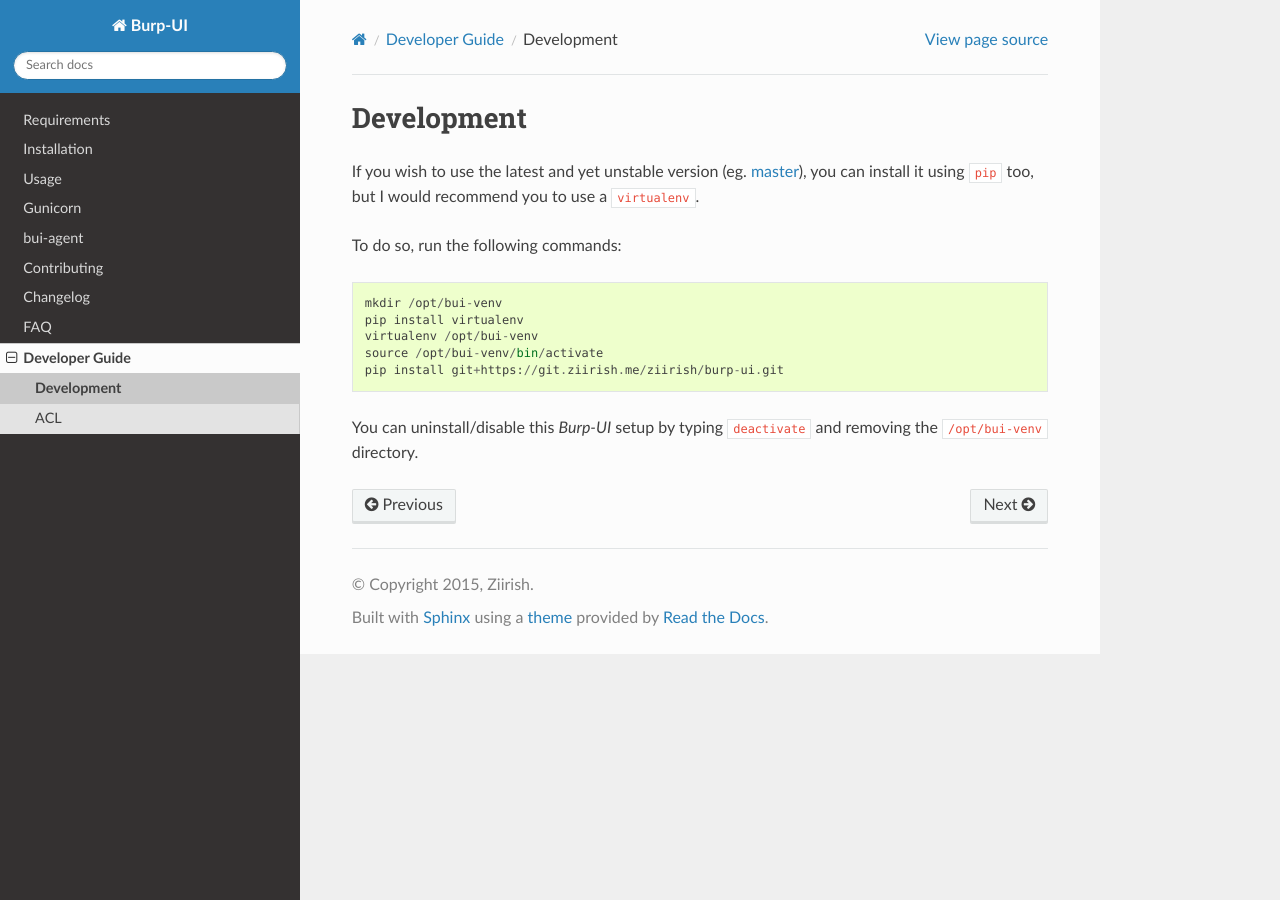
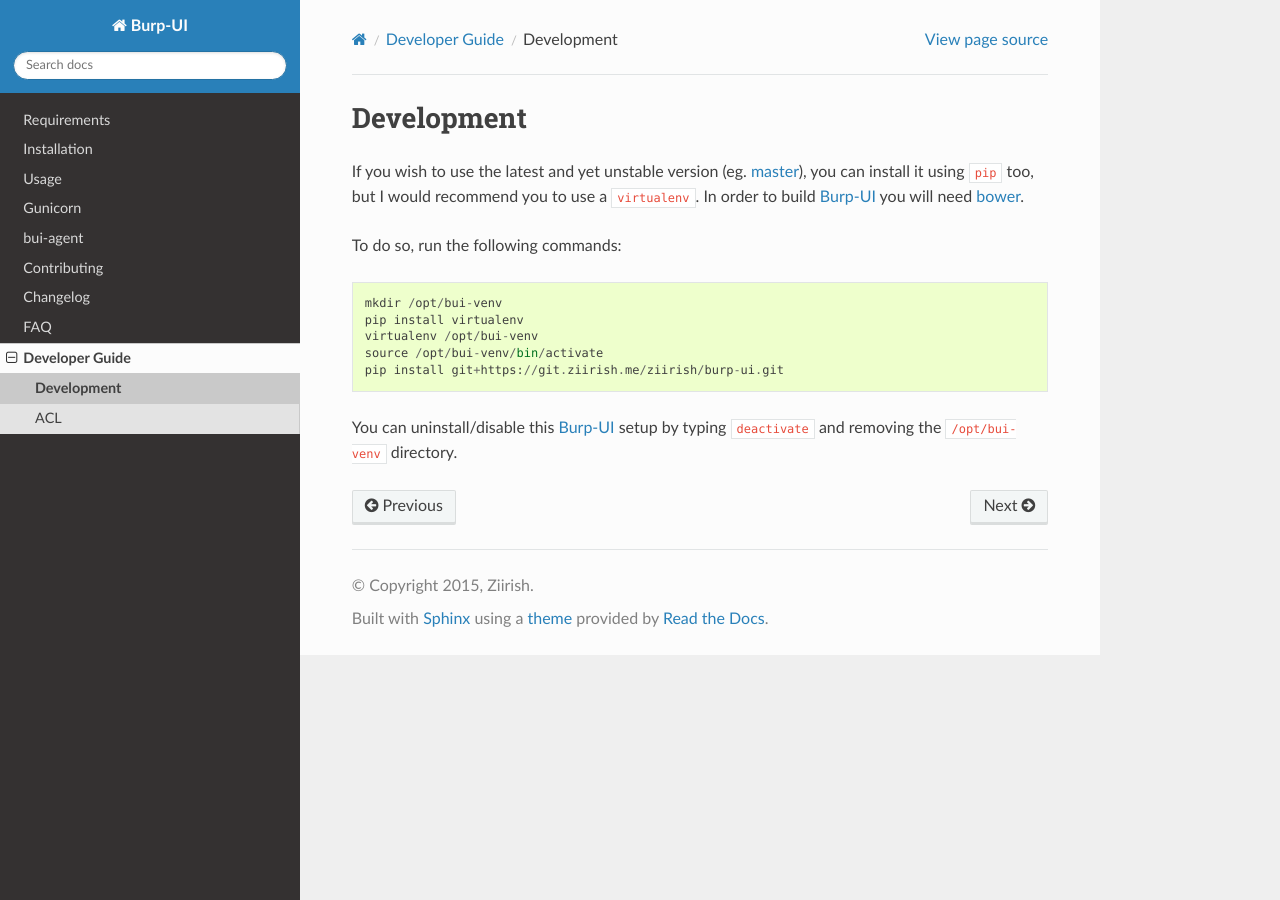
Before and after one commit to ziirish/burp-ui, a Sphinx documentation site: the page built from docs/development.rst, in a window 1280 px wide. Built offline with Sphinx 7.4.7 and the Read the Docs theme 2.0.0, drawn with Linux system fonts in a browser that asks for light colours; pages that are not in the unit, such as notebooks, are missing from menus.

Commit message:
update doc

```diff
--- a/docs/development.rst
+++ b/docs/development.rst
@@ -5,6 +5,7 @@
 (eg. `master <https://git.ziirish.me/ziirish/burp-ui/tree/master>`__),
 you can install it using ``pip`` too, but I would recommend you to use a
 ``virtualenv``.
+In order to build `Burp-UI`_ you will need `bower <http://bower.io/>`_.
 
 To do so, run the following commands:
 
@@ -17,7 +18,7 @@
     pip install git+https://git.ziirish.me/ziirish/burp-ui.git
 
 
-You can uninstall/disable this `Burp-UI` setup by typing ``deactivate`` and
+You can uninstall/disable this `Burp-UI`_ setup by typing ``deactivate`` and
 removing the ``/opt/bui-venv`` directory.
 
 
```
